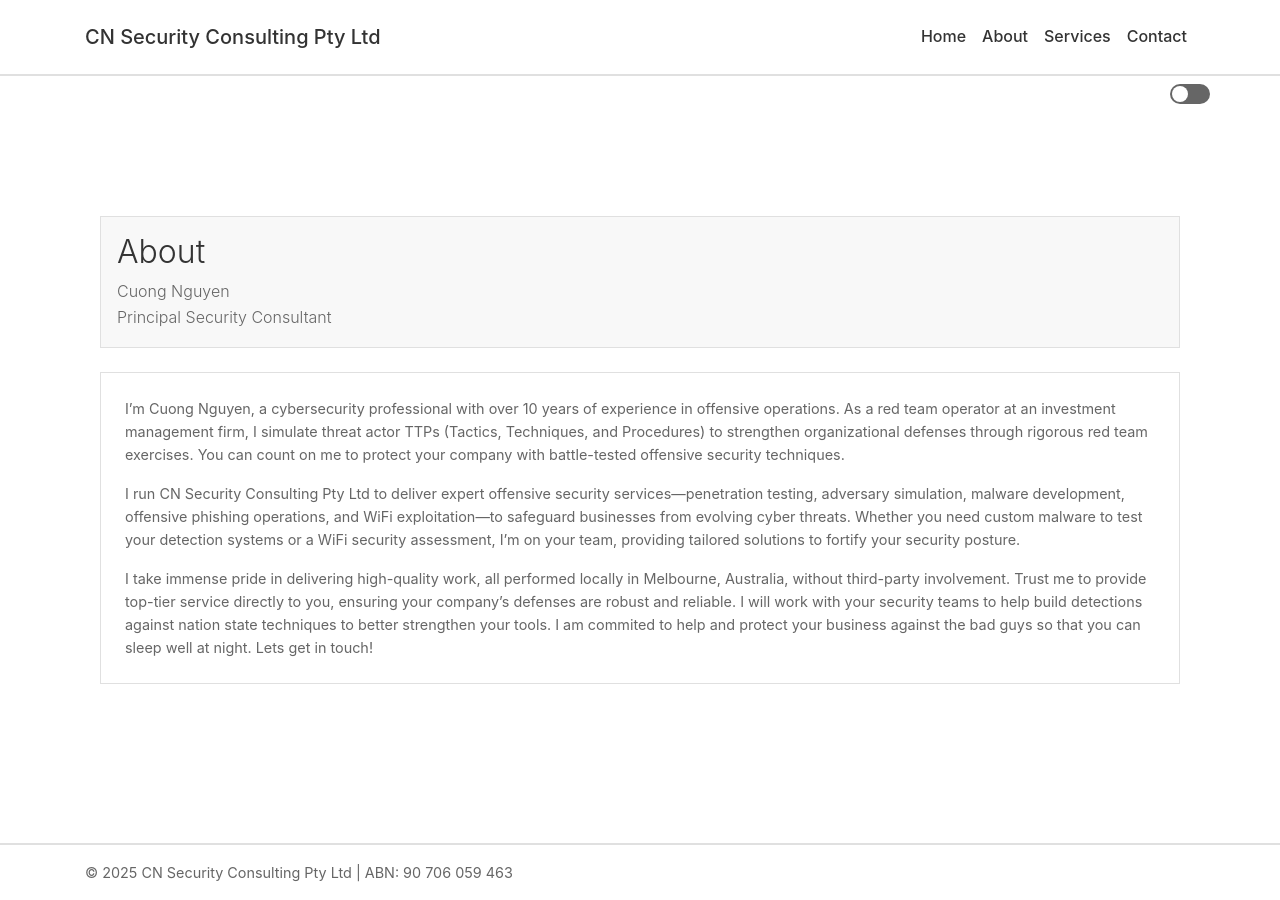
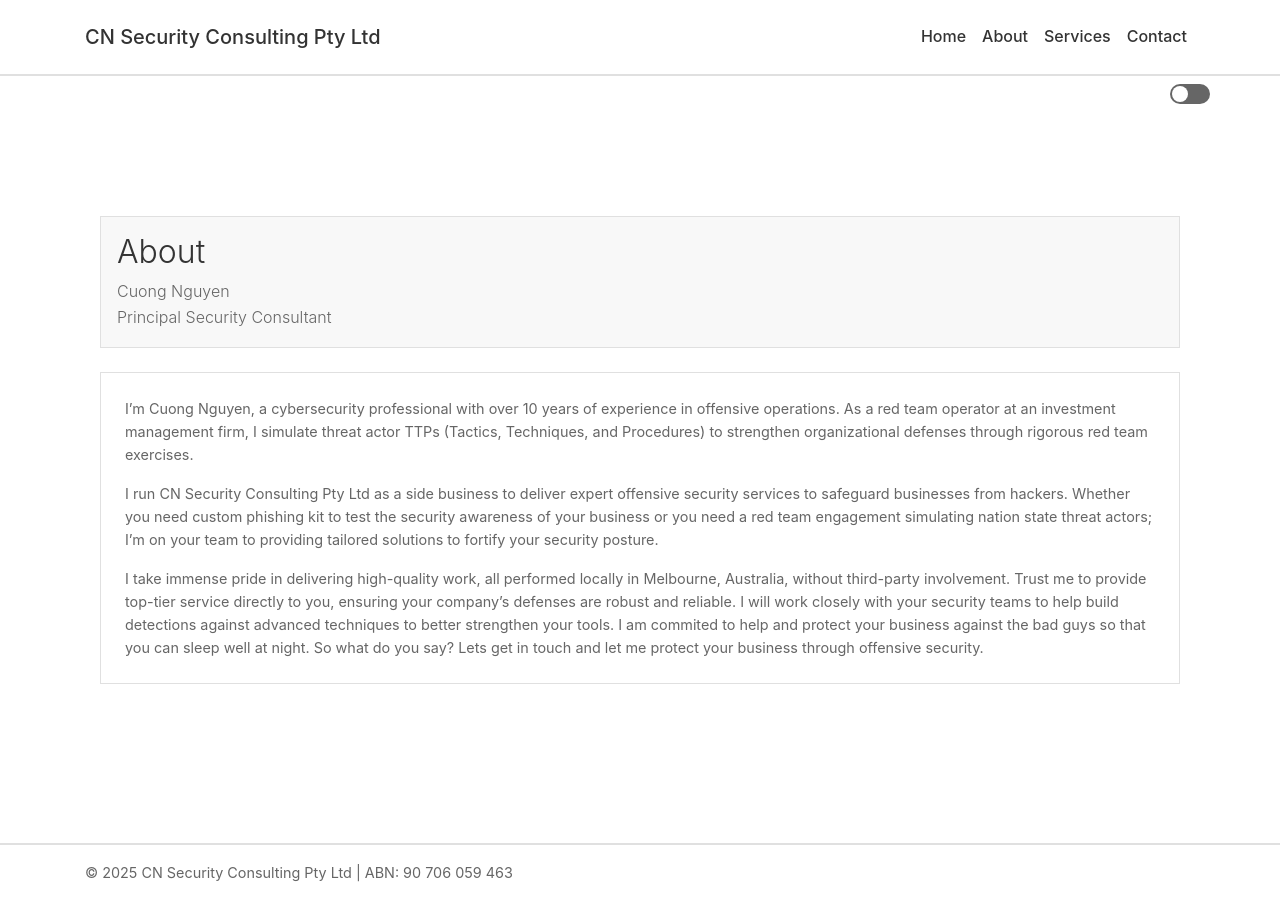
Before and after one commit to hookthieves/hookthieves.github.io, a Jekyll site: the page built from about.html, in a window 1280 px wide. Built offline with Jekyll 4.4.1, drawn with Linux system fonts in a browser that asks for light colours.

Commit message:
Update about.html

```diff
--- a/about.html
+++ b/about.html
@@ -9,9 +9,9 @@ title: About
         <p class="lead">Principal Security Consultant</p>
     </div>
 <div class="contact-box">
-    <p>I’m Cuong Nguyen, a cybersecurity professional with over 10 years of experience in offensive operations. As a red team operator at an investment management firm, I simulate threat actor TTPs (Tactics, Techniques, and Procedures) to strengthen organizational defenses through rigorous red team exercises. You can count on me to protect your company with battle-tested offensive security techniques.</p>
-    <p>I run CN Security Consulting Pty Ltd to deliver expert offensive security services—penetration testing, adversary simulation, malware development, offensive phishing operations, and WiFi exploitation—to safeguard businesses from evolving cyber threats. Whether you need custom malware to test your detection systems or a WiFi security assessment, I’m on your team, providing tailored solutions to fortify your security posture.</p>
-    <p>I take immense pride in delivering high-quality work, all performed locally in Melbourne, Australia, without third-party involvement. Trust me to provide top-tier service directly to you, ensuring your company’s defenses are robust and reliable. I will work with your security teams to help build detections against nation state techniques to better strengthen your tools. I am commited to help and protect your business against the bad guys so that you can sleep well at night. Lets get in touch!</p>
+    <p>I’m Cuong Nguyen, a cybersecurity professional with over 10 years of experience in offensive operations. As a red team operator at an investment management firm, I simulate threat actor TTPs (Tactics, Techniques, and Procedures) to strengthen organizational defenses through rigorous red team exercises.</p>
+    <p>I run CN Security Consulting Pty Ltd as a side business to deliver expert offensive security services to safeguard businesses from hackers. Whether you need custom phishing kit to test the security awareness of your business or you need a red team engagement simulating nation state threat actors; I’m on your team to providing tailored solutions to fortify your security posture.</p>
+    <p>I take immense pride in delivering high-quality work, all performed locally in Melbourne, Australia, without third-party involvement. Trust me to provide top-tier service directly to you, ensuring your company’s defenses are robust and reliable. I will work closely with your security teams to help build detections against advanced techniques to better strengthen your tools. I am commited to help and protect your business against the bad guys so that you can sleep well at night. So what do you say? Lets get in touch and let me protect your business through offensive security.</p>
 </div>
     </div>
         </div>
```
